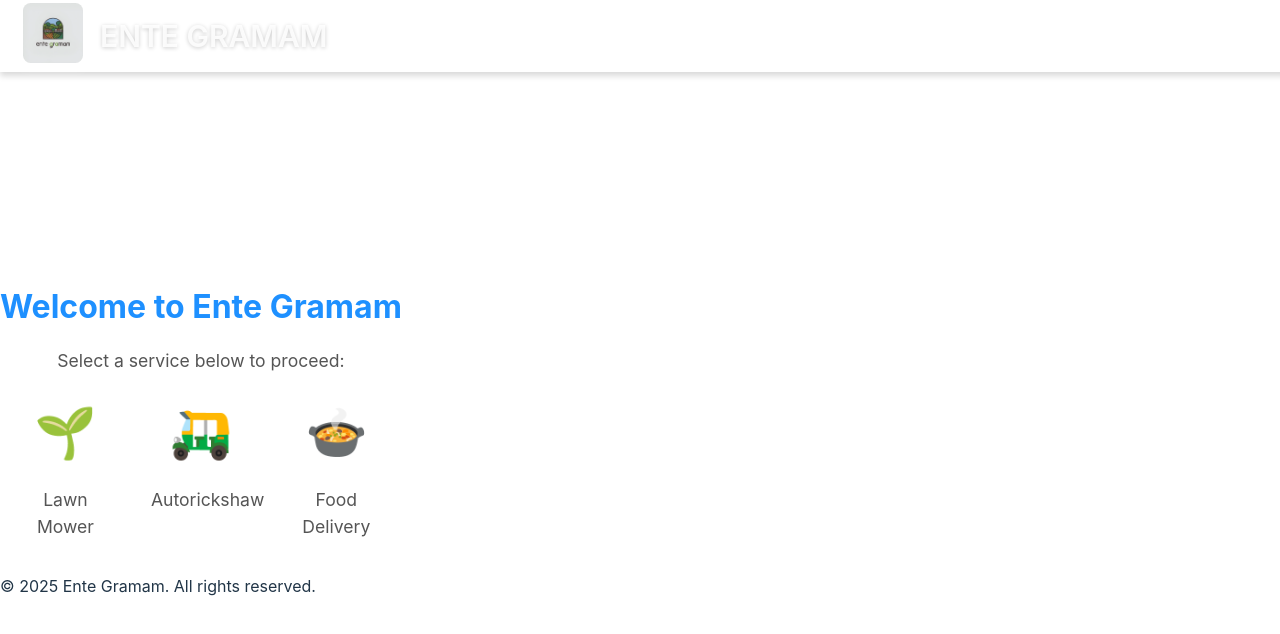
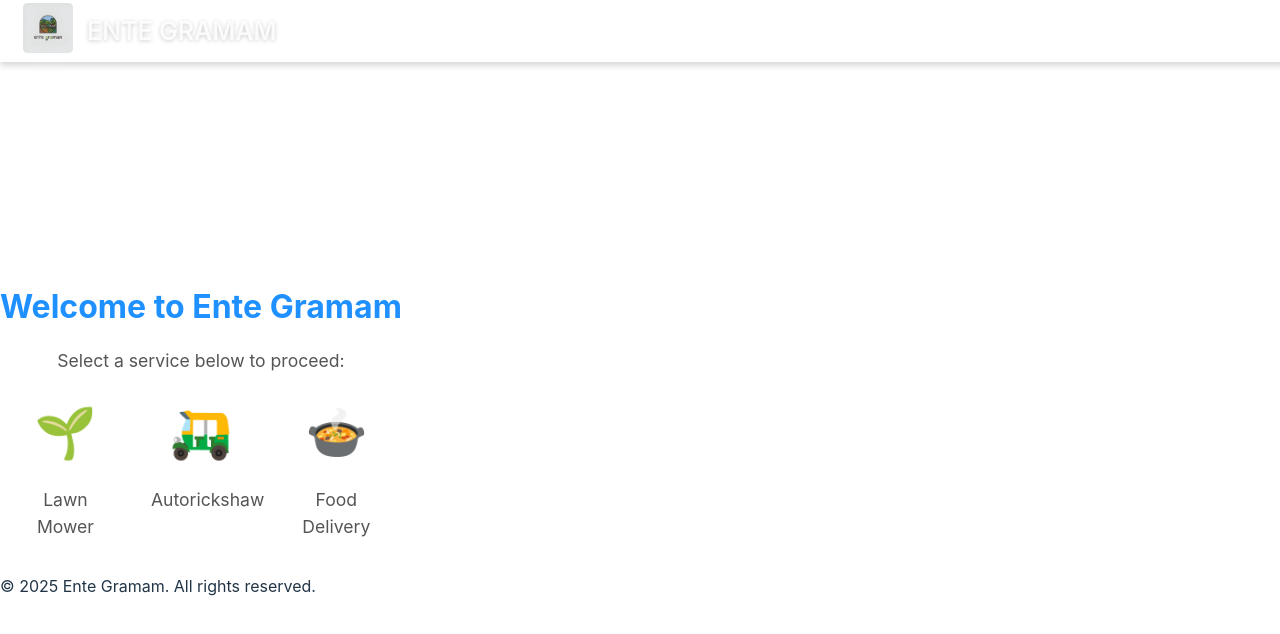
Before and after one commit to code-ninja-labs/ente-gramam1, a React (Vite) app: page / in a window 1280 px wide. Shown: the top 634 px of the page. Built offline with nearby package versions, Linux system fonts and the light colour scheme.

Commit message:
Update Nav.css

```diff
--- a/src/components/Nav/Nav.css
+++ b/src/components/Nav/Nav.css
@@ -1,4 +1,4 @@
-/* Nav.css - Proportional Logo and Title Styling */
+/* Nav.css - Smaller Logo with Proportional Text Styling */
 
 /* NAVBAR STYLES */
 .navbar {
@@ -6,7 +6,7 @@
   top: 0;
   left: 0;
   width: 100%; /* Full width */
-  height: 70px; /* Adjusted height */
+  height: 60px; /* Slightly reduced height */
   background: transparent; /* Fully transparent */
   backdrop-filter: blur(12px); /* Frosted glass effect */
   -webkit-backdrop-filter: blur(12px); /* Safari support */
@@ -21,29 +21,29 @@
 
 /* CONTAINER STYLES */
 .navbar-container {
-  display: flex; /* Set flex for alignment */
+  display: flex; /* Use flexbox for alignment */
   flex-direction: row; /* Ensure items stay horizontal */
   align-items: center; /* Vertically align everything */
   justify-content: flex-start; /* Move items to the left */
-  gap: 15px; /* Add spacing between logo and text */
+  gap: 12px; /* Slightly reduced gap for a cleaner design */
 }
 
 /* LOGO STYLES */
 .navbar-logo img {
-  width: 60px; /* Increased size for a larger logo */
-  height: 60px; /* Keep proportional */
+  width: 50px; /* Reduced logo size */
+  height: 50px; /* Keep proportional */
   object-fit: cover; /* Prevent distortion */
-  border-radius: 15%; /* Rounded square effect */
+  border-radius: 12%; /* Rounded square effect */
   border: 2px solid rgba(255, 255, 255, 0.5); /* Add border for contrast */
   box-shadow: 0px 4px 6px rgba(255, 255, 255, 0.3); /* Add glow */
 }
 
 /* TITLE TEXT STYLES */
 .navbar-title {
-  font-size: calc(60px * 0.5); /* Dynamic sizing relative to the logo */
-  font-weight: 600; /* Semi-bold for readability */
-  color: rgba(255, 255, 255, 0.85); /* Slightly transparent white for modern look */
-  text-shadow: 0px 1px 4px rgba(0, 0, 0, 0.2); /* Light shadow for contrast */
-  margin: 0; /* No extra margin */
-  line-height: 60px; /* Match line height with logo size for vertical alignment */
+  font-size: calc(50px * 0.5); /* Reduced font size to match smaller logo */
+  font-weight: 600; /* Semi-bold for a clean look */
+  color: rgba(255, 255, 255, 0.85); /* Slightly transparent for glassy effect */
+  text-shadow: 0px 1px 4px rgba(0, 0, 0, 0.2); /* Add subtle shadow */
+  margin: 0; /* Remove extra space around text */
+  line-height: 50px; /* Match line height with logo size for alignment */
 }
```
